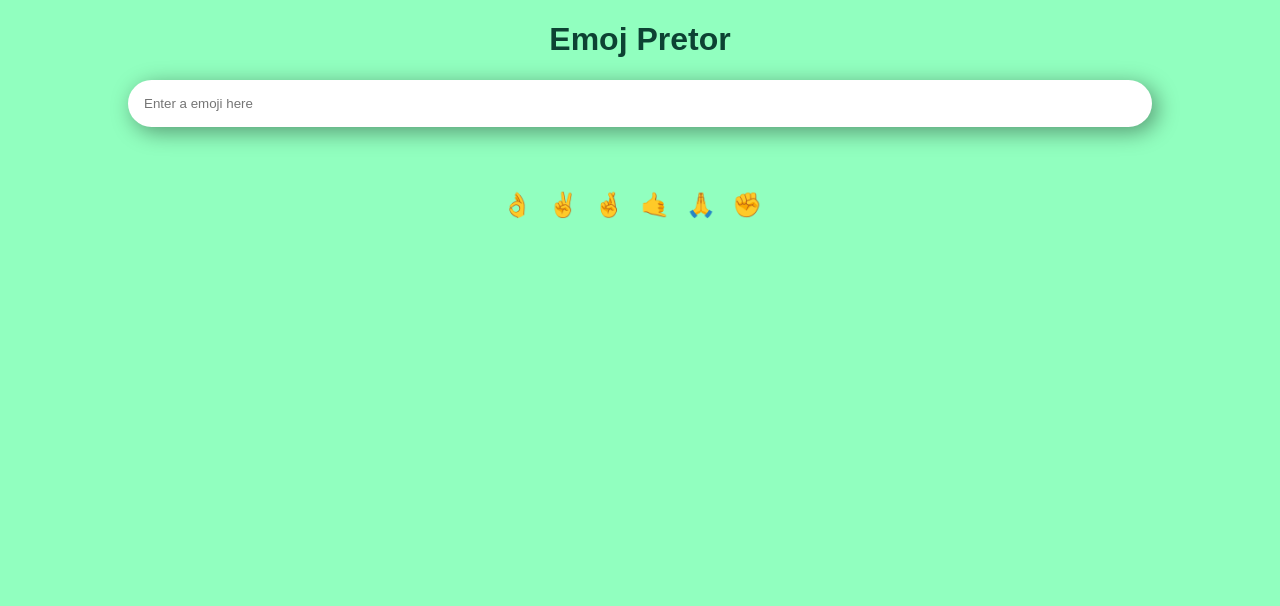
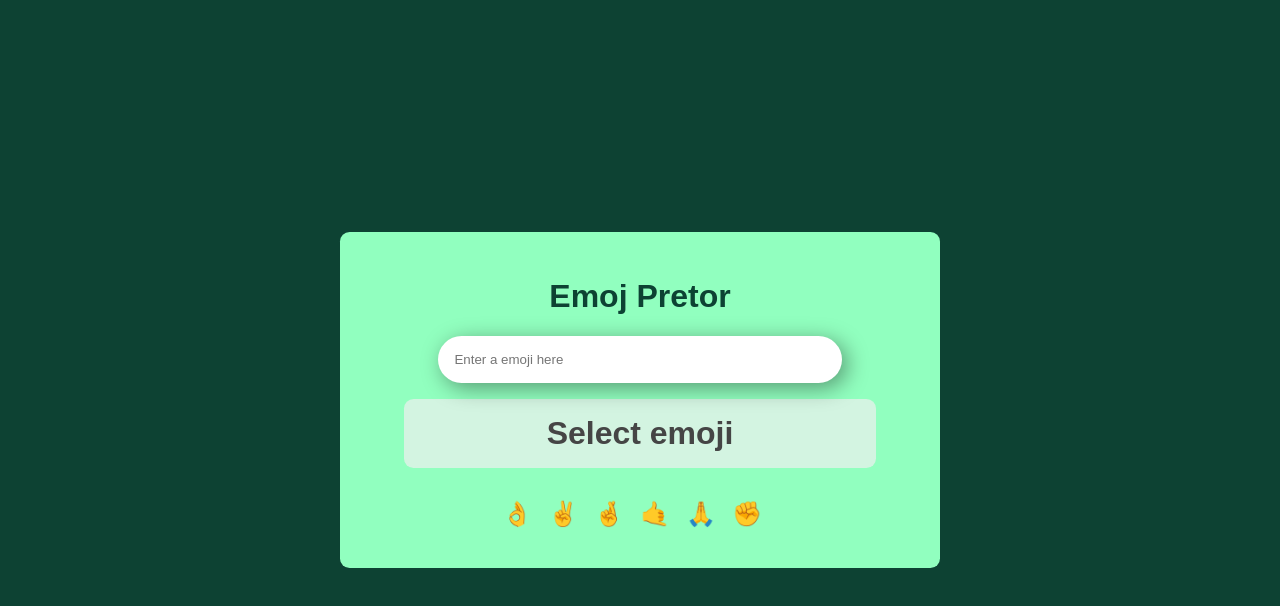
Before and after one commit to ChaitanyaCodes/emojPreter, a React (Create React App) app: page / in a window 1280 px wide. Shown: the top 606 px of the page. Built offline with nearby package versions, Linux system fonts and the light colour scheme.

Commit message:
style: container-redesign

```diff
--- a/src/App.js
+++ b/src/App.js
@@ -42,18 +42,21 @@ export default function App() {
 
   return (
     <div className="App">
+      <div className="container">
         <h1 className="title">Emoj Pretor</h1>
         <input
           onChange={emojiInputHandler}
           placeholder={messages.inputPlaceholder}
         ></input>
-      <div className="display">
+        <div className="display" placeholder="meaning">
           {meaning === messages.notFound || meaning === ""
             ? meaning
-          : `${searchQuery} = ${meaning}`}
+              ? meaning
+              : "Select emoji"
+            : `${searchQuery} : ${meaning}`}
         </div>
         <div>
-        <ul className="list-non-bullet">
+          <ul className="list list-non-bullet">
             {emojiKeys.map((emoji) => {
               return (
                 <li key={emoji} onClick={() => emojiClickHandler(emoji)}>
@@ -64,5 +67,6 @@ export default function App() {
           </ul>
         </div>
       </div>
+    </div>
   );
 }
--- a/src/styles.css
+++ b/src/styles.css
@@ -1,6 +1,11 @@
 .App {
   font-family: sans-serif;
   text-align: center;
+  width: 100%;
+  height: 100vh;
+  display: flex;
+  align-items: center;
+  justify-content: center;
 }
 
 * {
@@ -11,7 +16,16 @@ body {
   margin: 0;
   padding: 0;
   box-sizing: border-box;
-  background: #91ffbf;
+  background: #0d4233;
+}
+
+.container {
+  width: 90%;
+  max-width: 600px;
+  background-color: #91ffbf;
+  margin: auto;
+  border-radius: 0.6rem;
+  padding: 1.5rem 3rem;
 }
 
 .title {
@@ -35,20 +49,30 @@ input {
   color: #454545;
   font-weight: 700;
   font-size: 2rem;
+  background-color: rgba(239, 239, 239, 0.7);
+  border-radius: 0.6rem;
+}
+
+.list {
+  display: flex;
+  align-items: center;
+  justify-content: center;
+  flex-wrap: wrap;
 }
 
 .list-non-bullet {
   list-style-type: none;
-  padding: 0rem 0.5rem;
+  padding: 0 0.5rem;
 }
 
 .list-non-bullet li {
   font-size: 1.5rem;
   display: inline;
+  padding-top: 1rem;
   padding-right: 1rem;
   cursor: pointer;
 }
 
 .list-non-bullet li:hover {
-  font-size: 2rem;
+  font-size: 1.7rem;
 }
```
Lines whose indentation alone changed are shown as unchanged.
